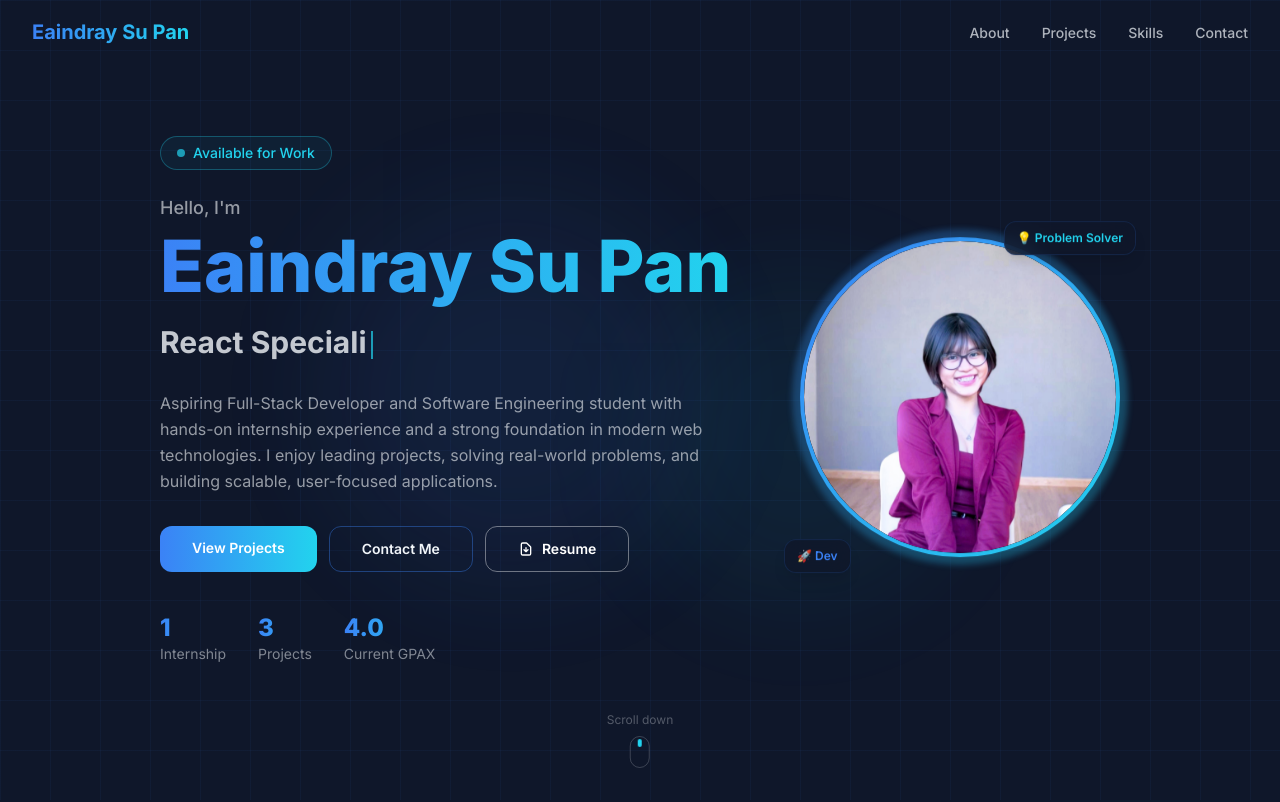
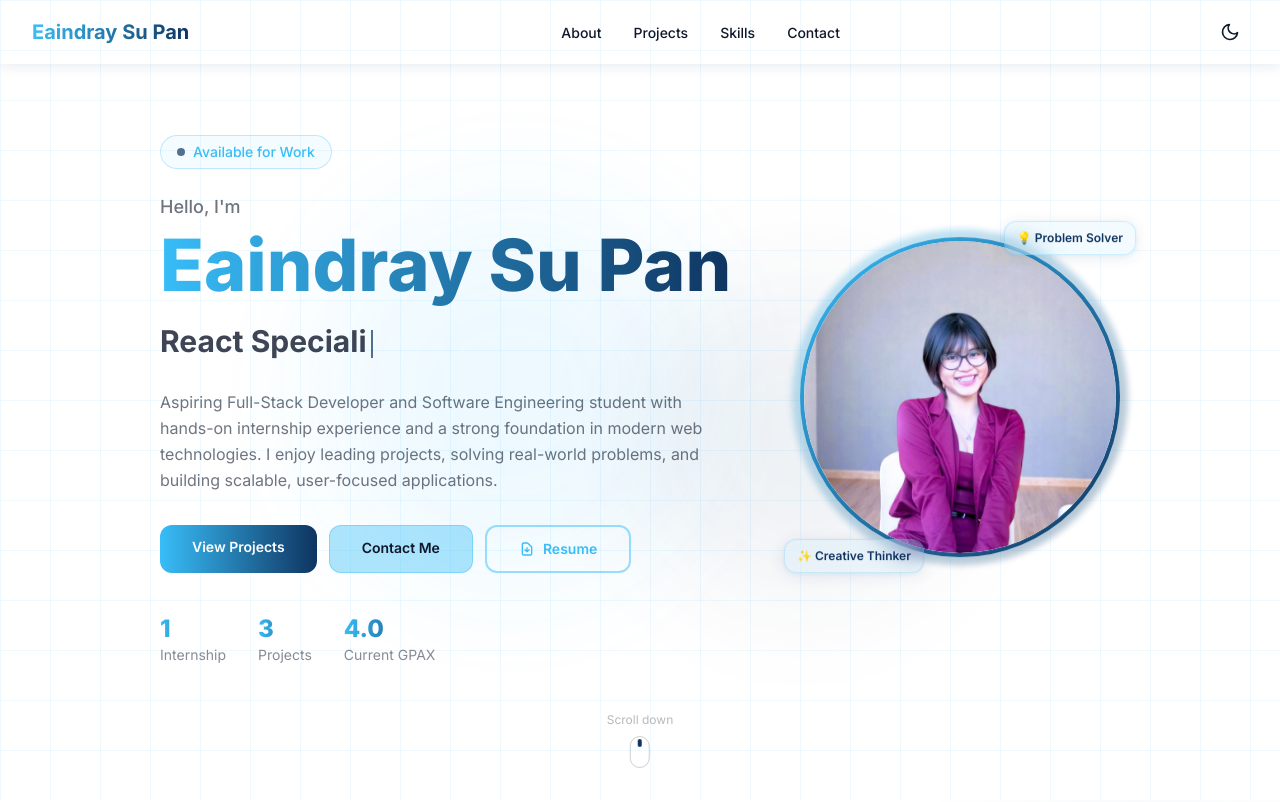
Before and after one commit to eaindraysupan1005/my-portfolio, a React (Vite) app: page / in a window 1280 px wide. Shown: the top 802 px of the page. Built offline with nearby package versions, Linux system fonts and the light colour scheme.

Commit message:
Light mode

```diff
--- a/src/App.jsx
+++ b/src/App.jsx
@@ -1,4 +1,5 @@
 import './index.css'
+import { ThemeProvider } from './ThemeContext'
 import Navbar from './components/Navbar'
 import Hero from './components/Hero'
 import About from './components/About'
@@ -9,7 +10,8 @@ import Footer from './components/Footer'
 
 export default function App() {
   return (
-    <div className="min-h-screen bg-background text-textColor">
+    <ThemeProvider>
+      <div className="min-h-screen bg-background text-textColor transition-colors duration-300">
         <Navbar />
         <main>
           <Hero />
@@ -20,5 +22,6 @@ export default function App() {
         </main>
         <Footer />
       </div>
+    </ThemeProvider>
   )
 }
--- /dev/null
+++ b/src/ThemeContext.jsx
@@ -0,0 +1,34 @@
+import { createContext, useContext, useEffect, useState } from 'react'
+
+const ThemeContext = createContext()
+
+export function ThemeProvider({ children }) {
+    // Default: light mode
+    const [isDark, setIsDark] = useState(() => {
+        const saved = localStorage.getItem('theme')
+        return saved === 'dark'
+    })
+
+    useEffect(() => {
+        const root = document.documentElement
+        if (isDark) {
+            root.classList.add('dark')
+            localStorage.setItem('theme', 'dark')
+        } else {
+            root.classList.remove('dark')
+            localStorage.setItem('theme', 'light')
+        }
+    }, [isDark])
+
+    const toggleTheme = () => setIsDark(prev => !prev)
+
+    return (
+        <ThemeContext.Provider value={{ isDark, toggleTheme }}>
+            {children}
+        </ThemeContext.Provider>
+    )
+}
+
+export function useTheme() {
+    return useContext(ThemeContext)
+}
--- a/src/components/Footer.jsx
+++ b/src/components/Footer.jsx
@@ -3,7 +3,7 @@ export default function Footer() {
     const links = ['About', 'Projects', 'Skills', 'Contact']
 
     return (
-        <footer className="border-t border-white/5 py-10 px-4">
+        <footer className="border-t border-primary/15 py-10 px-4">
             <div className="max-w-7xl mx-auto flex flex-col sm:flex-row items-center justify-between gap-4">
                 <div className="text-textColor/40 text-sm">
                     © {year} <span className="gradient-text font-semibold">Eaindray Su Pan</span>. Crafted with passion❤️.
--- a/src/components/Hero.jsx
+++ b/src/components/Hero.jsx
@@ -41,10 +41,10 @@ export default function Hero() {
             <div className="absolute top-1/4 left-1/4 w-96 h-96 rounded-full bg-primary/10 blur-3xl animate-pulse-slow pointer-events-none" />
             <div className="absolute bottom-1/4 right-1/4 w-80 h-80 rounded-full bg-accent/10 blur-3xl animate-pulse-slow pointer-events-none" style={{ animationDelay: '1.5s' }} />
 
-            <div className="relative z-10 max-w-7xl mx-auto px-4 sm:px-6 lg:px-8 flex flex-col lg:flex-row items-center gap-10 lg:gap-16 pt-20 pb-10 lg:pt-0 lg:pb-0">
+            <div className="relative z-10 max-w-7xl mx-auto px-4 sm:px-6 lg:px-8 flex flex-col lg:flex-row items-center gap-10 lg:gap-16 pt-24 pb-8 lg:pt-0 lg:pb-0">
                 {/* Left - Text Content */}
                 <div className={`flex-1 text-center lg:text-left transition-all duration-700 ${visible ? 'opacity-100 translate-y-0' : 'opacity-0 translate-y-8'}`}>
-                    <div className="inline-flex items-center gap-2 px-4 py-1.5 rounded-full border border-accent/30 bg-accent/5 text-accent text-sm font-medium mb-6">
+                    <div className="inline-flex items-center gap-2 px-4 py-1.5 rounded-full border border-primary/30 bg-primary/5 text-primary text-sm font-medium mb-6">
                         <span className="w-2 h-2 rounded-full bg-accent animate-pulse" />
                         Available for Work
                     </div>
@@ -74,7 +74,7 @@ export default function Hero() {
                         </a>
                         <a
                             href="#contact"
-                            className="px-8 py-3 rounded-xl border border-primary/40 text-textColor font-semibold text-sm hover:bg-primary/10 hover:border-primary hover:-translate-y-0.5 transition-all duration-200"
+                            className="px-8 py-3 rounded-xl border border-primary/40 bg-primary/40 text-textColor font-semibold text-sm hover:bg-primary/60 hover:border-primary hover:-translate-y-0.5 transition-all duration-200"
                         >
                             Contact Me
                         </a>
@@ -83,7 +83,7 @@ export default function Hero() {
                             download="Eaindray_Su_Pan_Resume.pdf"
                             target="_blank"
                             rel="noreferrer"
-                            className="px-8 py-3 rounded-xl border border-white/40 text-white font-semibold text-sm hover:border-white hover:bg-white/10 hover:-translate-y-0.5 transition-all duration-200 flex items-center gap-2"
+                            className="px-8 py-3 rounded-xl border-2 border-primary/50 text-primary font-semibold text-sm hover:border-primary hover:bg-primary/10 hover:-translate-y-0.5 transition-all duration-200 flex items-center gap-2"
                         >
                             <svg className="w-4 h-4" fill="none" viewBox="0 0 24 24" stroke="currentColor"><path strokeLinecap="round" strokeLinejoin="round" strokeWidth={2} d="M12 10v6m0 0l-3-3m3 3l3-3m2 8H7a2 2 0 01-2-2V5a2 2 0 012-2h5.586a1 1 0 01.707.293l5.414 5.414a1 1 0 01.293.707V19a2 2 0 01-2 2z" /></svg>
                             Resume
@@ -121,8 +121,8 @@ export default function Hero() {
                         <div className="absolute -top-3 -right-3 sm:-top-4 sm:-right-4 glass rounded-xl px-2 py-1 sm:px-3 sm:py-2 text-xs font-semibold text-accent border border-accent/20 shadow-lg whitespace-nowrap">
                             <span>💡 Problem Solver</span>
                         </div>
-                        <div className="absolute -bottom-3 -left-3 sm:-bottom-4 sm:-left-4 glass rounded-xl px-2 py-1 sm:px-3 sm:py-2 text-xs font-semibold text-primary border border-primary/20 shadow-lg whitespace-nowrap">
-                            <span>🚀 Dev</span>
+                        <div className="absolute -bottom-3 -left-3 sm:-bottom-4 sm:-left-4 glass rounded-xl px-2 py-1 sm:px-3 sm:py-2 text-xs font-semibold text-accent border border-accent/20 shadow-lg whitespace-nowrap">
+                            <span>✨ Creative Thinker</span>
                         </div>
                     </div>
                 </div>
--- a/src/components/Navbar.jsx
+++ b/src/components/Navbar.jsx
@@ -1,16 +1,35 @@
 import { useState, useEffect } from 'react'
+import { useTheme } from '../ThemeContext'
 
 const navLinks = [
-    { href: '#about', label: 'About' },
+    { href: '#about',    label: 'About' },
     { href: '#projects', label: 'Projects' },
-    { href: '#skills', label: 'Skills' },
-    { href: '#contact', label: 'Contact' },
+    { href: '#skills',   label: 'Skills' },
+    { href: '#contact',  label: 'Contact' },
 ]
+
+function SunIcon() {
+    return (
+        <svg xmlns="http://www.w3.org/2000/svg" className="w-5 h-5" fill="none" viewBox="0 0 24 24" stroke="currentColor" strokeWidth={2}>
+            <circle cx="12" cy="12" r="5" />
+            <path strokeLinecap="round" d="M12 1v2M12 21v2M4.22 4.22l1.42 1.42M18.36 18.36l1.42 1.42M1 12h2M21 12h2M4.22 19.78l1.42-1.42M18.36 5.64l1.42-1.42" />
+        </svg>
+    )
+}
+
+function MoonIcon() {
+    return (
+        <svg xmlns="http://www.w3.org/2000/svg" className="w-5 h-5" fill="none" viewBox="0 0 24 24" stroke="currentColor" strokeWidth={2}>
+            <path strokeLinecap="round" strokeLinejoin="round" d="M21 12.79A9 9 0 1111.21 3a7 7 0 009.79 9.79z" />
+        </svg>
+    )
+}
 
 export default function Navbar() {
     const [scrolled, setScrolled] = useState(false)
     const [menuOpen, setMenuOpen] = useState(false)
-    const [active, setActive] = useState('')
+    const [active,   setActive]   = useState('')
+    const { isDark, toggleTheme } = useTheme()
 
     useEffect(() => {
         const handleScroll = () => setScrolled(window.scrollY > 20)
@@ -19,7 +38,10 @@ export default function Navbar() {
     }, [])
 
     return (
-        <nav className={`fixed top-0 left-0 right-0 z-50 transition-all duration-300 ${scrolled ? 'glass shadow-lg shadow-primary/10' : 'bg-transparent'}`}>
+        <nav
+            className={`fixed top-0 left-0 right-0 z-50 transition-all duration-300 ${scrolled ? 'glass' : 'bg-transparent'}`}
+            style={{ boxShadow: 'var(--nav-shadow)' }}
+        >
             <div className="max-w-7xl mx-auto px-4 sm:px-6 lg:px-8">
                 <div className="flex items-center justify-between h-16">
                     {/* Logo */}
@@ -34,20 +56,35 @@ export default function Navbar() {
                                 <a
                                     href={link.href}
                                     onClick={() => setActive(link.href)}
-                                    className={`relative text-sm font-medium transition-colors duration-200 group ${active === link.href ? 'text-accent' : 'text-textColor/70 hover:text-textColor'}`}
+                                    className={`relative text-sm font-medium transition-colors duration-200 group ${
+                                        active === link.href
+                                            ? 'text-theme-accent'
+                                            : 'text-theme-muted hover:text-theme'
+                                    }`}
                                 >
                                     {link.label}
-                                    <span className="absolute -bottom-1 left-0 w-0 h-0.5 bg-gradient-to-r from-primary to-accent transition-all duration-300 group-hover:w-full rounded-full" />
+                                    <span className="absolute -bottom-1 left-0 w-0 h-0.5 bg-gradient-to-r from-[var(--color-primary)] to-[var(--color-accent)] transition-all duration-300 group-hover:w-full rounded-full" />
                                 </a>
                             </li>
                         ))}
-
                     </ul>
 
-                    {/* Mobile toggle */}
+                    {/* Right side: Theme toggle + mobile menu */}
+                    <div className="flex items-center gap-3">
+                        {/* Theme Toggle — icon only */}
+                        <button
+                            id="theme-toggle"
+                            onClick={toggleTheme}
+                            aria-label={isDark ? 'Switch to light mode' : 'Switch to dark mode'}
+                            className="p-2 rounded-lg transition-all duration-200 hover:scale-110 text-theme-accent hover:opacity-80 focus:outline-none"
+                        >
+                            {isDark ? <SunIcon /> : <MoonIcon />}
+                        </button>
+
+                        {/* Mobile hamburger */}
                         <button
                             onClick={() => setMenuOpen(!menuOpen)}
-                        className="md:hidden p-2 rounded-lg text-textColor/70 hover:text-textColor hover:bg-white/5 transition-colors"
+                            className="md:hidden p-2 rounded-lg text-theme-muted hover:text-theme transition-colors"
                             aria-label="Toggle menu"
                         >
                             <div className="w-5 h-4 flex flex-col justify-between">
@@ -58,23 +95,23 @@ export default function Navbar() {
                         </button>
                     </div>
                 </div>
+            </div>
 
             {/* Mobile Menu */}
             {menuOpen && (
-                <div className="md:hidden glass border-t border-primary/10">
+                <div className="md:hidden glass border-t" style={{ borderColor: 'var(--color-glass-border)' }}>
                     <ul className="flex flex-col gap-1 p-4">
                         {navLinks.map(link => (
                             <li key={link.href}>
                                 <a
                                     href={link.href}
                                     onClick={() => setMenuOpen(false)}
-                                    className="block px-4 py-3 rounded-lg text-textColor/70 hover:text-textColor hover:bg-white/5 transition-colors font-medium"
+                                    className="block px-4 py-3 rounded-lg text-theme-muted hover:text-theme transition-colors font-medium"
                                 >
                                     {link.label}
                                 </a>
                             </li>
                         ))}
-
                     </ul>
                 </div>
             )}
--- a/src/index.css
+++ b/src/index.css
@@ -3,6 +3,69 @@
 @tailwind base;
 @tailwind components;
 @tailwind utilities;
+
+/* ══════════════════════════════════════════
+   CSS Custom Properties — Theme Variables
+   Colors stored as R G B channels so that
+   Tailwind's /opacity modifier (bg-primary/10)
+   works correctly.
+══════════════════════════════════════════ */
+
+/* Light mode (default) */
+:root {
+  /* skyblue primary: #38BDF8  → 56 189 248  */
+  --color-primary-rgb: 56, 189, 248;
+  /* navy accent: #0F3460      → 15  52  96  */
+  --color-accent-rgb:  15, 52, 96;
+  /* background: white         → 255 255 255 */
+  --color-bg-rgb:      255, 255, 255;
+  /* text: near-black          → 15  23  42  */
+  --color-text-rgb:    15, 23, 42;
+
+  --color-bg:            rgb(var(--color-bg-rgb));
+  --color-primary:       rgb(var(--color-primary-rgb));
+  --color-accent:        rgb(var(--color-accent-rgb));
+  --color-text:          rgb(var(--color-text-rgb));
+  --color-text-muted:    rgba(var(--color-accent-rgb), 0.55);
+  --color-glass-bg:      rgba(var(--color-primary-rgb), 0.06);
+  --color-glass-border:  rgba(var(--color-primary-rgb), 0.22);
+  --color-grid-line:     rgba(var(--color-primary-rgb), 0.08);
+  --scrollbar-track:     #e0f2fe;
+  --scrollbar-thumb:     rgb(var(--color-primary-rgb));
+  --scrollbar-thumb-hover: rgb(var(--color-accent-rgb));
+  --card-shadow:         0 2px 16px 0 rgba(15, 52, 96, 0.10), 0 1px 4px 0 rgba(56, 189, 248, 0.08);
+  --nav-shadow:          0 2px 12px 0 rgba(15, 52, 96, 0.10);
+}
+
+/* Dark mode */
+.dark {
+  /* blue primary: #3B82F6    → 59  130 246 */
+  --color-primary-rgb: 59, 130, 246;
+  /* cyan accent: #22D3EE     → 34  211 238 */
+  --color-accent-rgb:  34, 211, 238;
+  /* dark bg: #0F172A         → 15  23  42  */
+  --color-bg-rgb:      15, 23, 42;
+  /* text: near-white         → 241 245 249 */
+  --color-text-rgb:    241, 245, 249;
+
+  --color-bg:            rgb(var(--color-bg-rgb));
+  --color-primary:       rgb(var(--color-primary-rgb));
+  --color-accent:        rgb(var(--color-accent-rgb));
+  --color-text:          rgb(var(--color-text-rgb));
+  --color-text-muted:    rgba(var(--color-text-rgb), 0.55);
+  --color-glass-bg:      rgba(var(--color-bg-rgb), 0.80);
+  --color-glass-border:  rgba(var(--color-primary-rgb), 0.15);
+  --color-grid-line:     rgba(var(--color-primary-rgb), 0.05);
+  --scrollbar-track:     #0F172A;
+  --scrollbar-thumb:     rgb(var(--color-primary-rgb));
+  --scrollbar-thumb-hover: rgb(var(--color-accent-rgb));
+  --card-shadow:         none;
+  --nav-shadow:          none;
+}
+
+/* ══════════════════════════════════════════
+   Base
+══════════════════════════════════════════ */
 
 @layer base {
   html {
@@ -11,68 +74,70 @@
   }
 
   body {
-    @apply bg-background text-textColor font-sans antialiased;
+    background-color: var(--color-bg);
+    color: var(--color-text);
+    @apply font-sans antialiased;
     overflow-x: hidden;
+    transition: background-color 0.35s ease, color 0.35s ease;
   }
 
-  * {
-    box-sizing: border-box;
+  * { box-sizing: border-box; }
+}
+
+/* ══════════════════════════════════════════
+   Utilities
+══════════════════════════════════════════ */
+
+@layer utilities {
+  .gradient-text {
+    background: linear-gradient(to right, var(--color-primary), var(--color-accent));
+    -webkit-background-clip: text;
+    background-clip: text;
+    -webkit-text-fill-color: transparent;
+    color: transparent;
+  }
+
+  .glass {
+    background: var(--color-glass-bg);
+    backdrop-filter: blur(12px);
+    -webkit-backdrop-filter: blur(12px);
+    border: 1px solid var(--color-glass-border);
+    box-shadow: var(--card-shadow);
+    transition: box-shadow 0.3s ease;
+  }
+
+  .card-hover {
+    @apply transition-all duration-300 hover:-translate-y-2 hover:shadow-2xl;
+  }
+
+  .section-padding {
+    @apply py-10 px-4 sm:py-14 sm:px-6 lg:px-8;
   }
 }
 
-@layer utilities {
-  .gradient-text {
-    @apply bg-gradient-to-r from-primary to-accent bg-clip-text text-transparent;
-  }
+/* ══════════════════════════════════════════
+   Scrollbar
+══════════════════════════════════════════ */
 
-  .glass {
-    background: rgba(15, 23, 42, 0.8);
-    backdrop-filter: blur(12px);
-    -webkit-backdrop-filter: blur(12px);
-    border: 1px solid rgba(59, 130, 246, 0.15);
-  }
-
-  .card-hover {
-    @apply transition-all duration-300 hover:-translate-y-2 hover:shadow-2xl hover:shadow-primary/20;
-  }
-
-  .section-padding {
-    @apply py-16 px-4 sm:py-20 sm:px-6 lg:px-8;
-  }
+@media (max-width: 639px) {
+  * { scrollbar-width: none; -ms-overflow-style: none; }
+  *::-webkit-scrollbar { display: none; }
 }
 
-/* Hide scrollbar on mobile */
-@media (max-width: 639px) {
-  * {
-    scrollbar-width: none; /* Firefox */
-    -ms-overflow-style: none; /* IE/Edge */
-  }
-  *::-webkit-scrollbar {
-    display: none; /* Chrome, Safari, Opera */
-  }
+@media (min-width: 640px) {
+  ::-webkit-scrollbar { width: 6px; }
+  ::-webkit-scrollbar-track  { background: var(--scrollbar-track); }
+  ::-webkit-scrollbar-thumb  { background: var(--scrollbar-thumb); border-radius: 3px; }
+  ::-webkit-scrollbar-thumb:hover { background: var(--scrollbar-thumb-hover); }
 }
 
-/* Custom scrollbar — desktop only */
-@media (min-width: 640px) {
-  ::-webkit-scrollbar {
-    width: 6px;
-  }
-  ::-webkit-scrollbar-track {
-    background: #0F172A;
-  }
-  ::-webkit-scrollbar-thumb {
-    background: #3B82F6;
-    border-radius: 3px;
-  }
-  ::-webkit-scrollbar-thumb:hover {
-    background: #22D3EE;
-  }
-}
+/* ══════════════════════════════════════════
+   Animated Background Grid
+══════════════════════════════════════════ */
 
-/* Animated background grid */
 .bg-grid {
   background-image:
-    linear-gradient(rgba(59, 130, 246, 0.05) 1px, transparent 1px),
-    linear-gradient(90deg, rgba(59, 130, 246, 0.05) 1px, transparent 1px);
+    linear-gradient(var(--color-grid-line) 1px, transparent 1px),
+    linear-gradient(90deg, var(--color-grid-line) 1px, transparent 1px);
   background-size: 50px 50px;
 }
--- a/tailwind.config.js
+++ b/tailwind.config.js
@@ -1,5 +1,6 @@
 /** @type {import('tailwindcss').Config} */
 export default {
+  darkMode: 'class',
   content: [
     "./index.html",
     "./src/**/*.{js,ts,jsx,tsx}",
@@ -7,32 +8,49 @@ export default {
   theme: {
     extend: {
       colors: {
-        background: '#0F172A',
-        primary: '#3B82F6',
-        accent: '#22D3EE',
-        textColor: '#F1F5F9',
+        // Use withOpacity pattern: <alpha-value> lets Tailwind inject the opacity
+        // so bg-primary/10, border-accent/30, text-textColor/60 etc. all work
+        background: ({ opacityValue }) =>
+          opacityValue !== undefined
+            ? `rgba(var(--color-bg-rgb), ${opacityValue})`
+            : 'rgb(var(--color-bg-rgb))',
+
+        primary: ({ opacityValue }) =>
+          opacityValue !== undefined
+            ? `rgba(var(--color-primary-rgb), ${opacityValue})`
+            : 'rgb(var(--color-primary-rgb))',
+
+        accent: ({ opacityValue }) =>
+          opacityValue !== undefined
+            ? `rgba(var(--color-accent-rgb), ${opacityValue})`
+            : 'rgb(var(--color-accent-rgb))',
+
+        textColor: ({ opacityValue }) =>
+          opacityValue !== undefined
+            ? `rgba(var(--color-text-rgb), ${opacityValue})`
+            : 'rgb(var(--color-text-rgb))',
       },
       fontFamily: {
         sans: ['Inter', 'system-ui', 'sans-serif'],
       },
       animation: {
         'fade-in-up': 'fadeInUp 0.6s ease-out forwards',
-        'fade-in': 'fadeIn 0.8s ease-out forwards',
-        'float': 'float 3s ease-in-out infinite',
+        'fade-in':    'fadeIn 0.8s ease-out forwards',
+        'float':      'float 3s ease-in-out infinite',
         'pulse-slow': 'pulse 3s cubic-bezier(0.4, 0, 0.6, 1) infinite',
       },
       keyframes: {
         fadeInUp: {
-          '0%': { opacity: '0', transform: 'translateY(30px)' },
+          '0%':   { opacity: '0', transform: 'translateY(30px)' },
           '100%': { opacity: '1', transform: 'translateY(0)' },
         },
         fadeIn: {
-          '0%': { opacity: '0' },
+          '0%':   { opacity: '0' },
           '100%': { opacity: '1' },
         },
         float: {
           '0%, 100%': { transform: 'translateY(0px)' },
-          '50%': { transform: 'translateY(-10px)' },
+          '50%':      { transform: 'translateY(-10px)' },
         },
       },
     },
```
Also changed, not shown: src/components/About.jsx (+7 -6 lines), src/components/Contact.jsx (+5 -5 lines), src/components/Projects.jsx (+14 -8 lines). Lines whose indentation alone changed are shown as unchanged.
